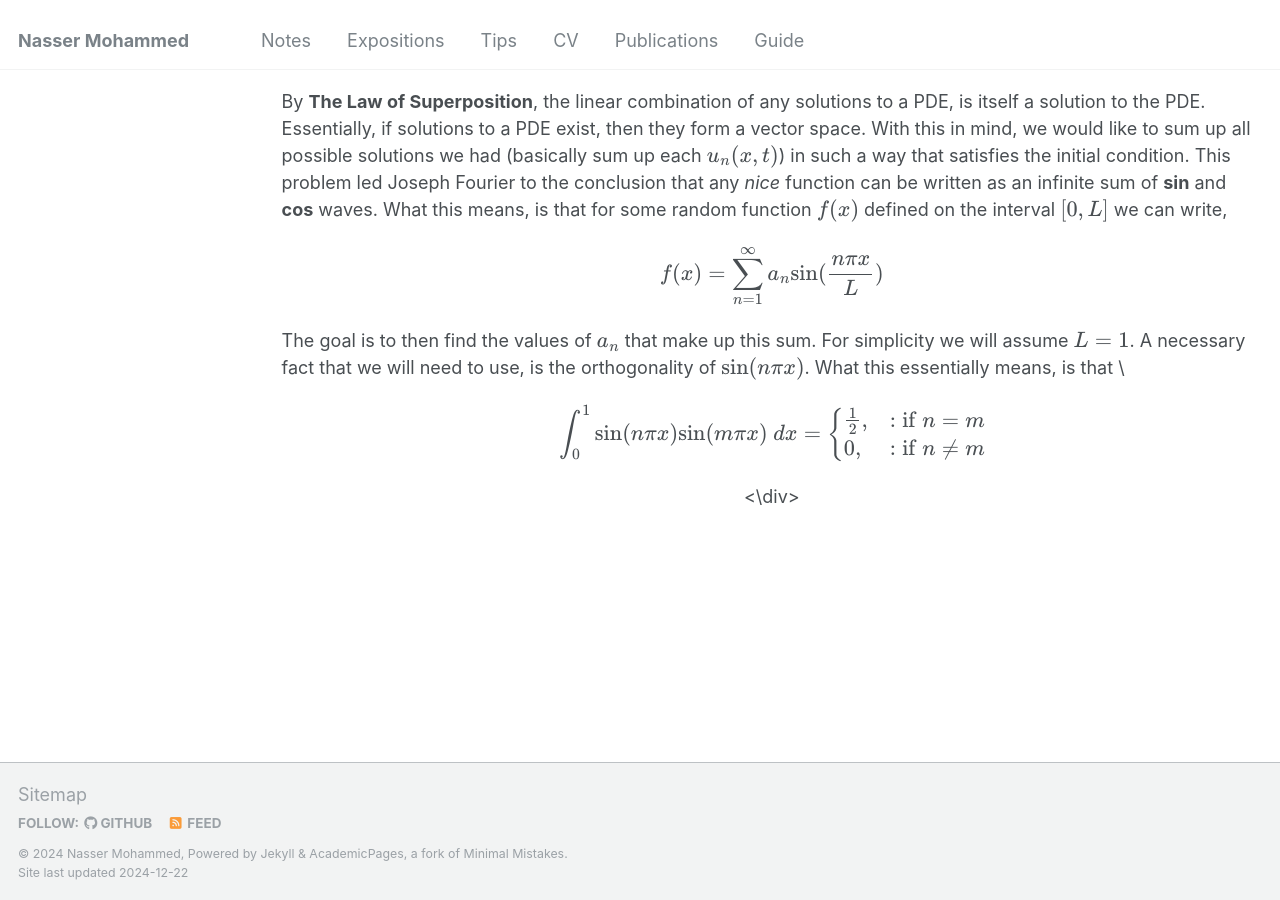
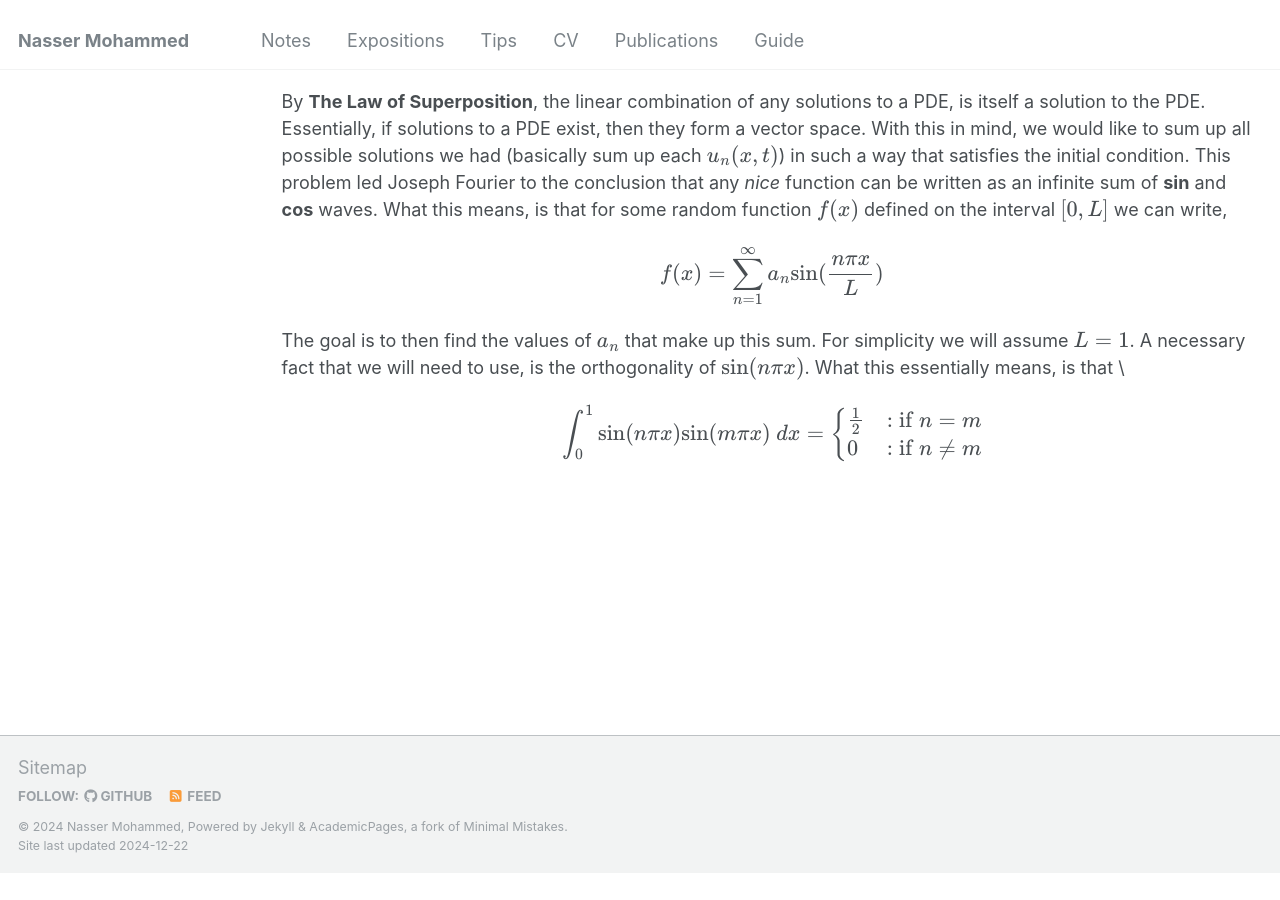
Before and after one commit to Nasser-Mohammed/Nasser-Mohammed.github.io, a Jekyll site: the page built from _pages/notes/pde/heatequation.md, in a window 1280 px wide and 900 px high, scrolled down 7238 px. Built offline with Jekyll 4.4.1, drawn with Linux system fonts in a browser that asks for light colours; after the commit the page ends 8111 px from its top, so only the background shows below that.

Commit message:
Update heatequation.md

```diff
--- a/_pages/notes/pde/heatequation.md
+++ b/_pages/notes/pde/heatequation.md
@@ -81,9 +81,9 @@ $$
 \begin{align}
 \int_0^1{\text{sin}(n\pi x) \text{sin}(m\pi x) \ dx} =
 \begin{cases}
-\frac{1}{2}, & : \text{if } n = m \\
-0, & : \text{if } n \neq m
+\frac{1}{2} & : \text{if } n = m \\
+0 & : \text{if } n \neq m
 \end{cases}
 \end{align}
 $$
-<\div>
+</div>
```
